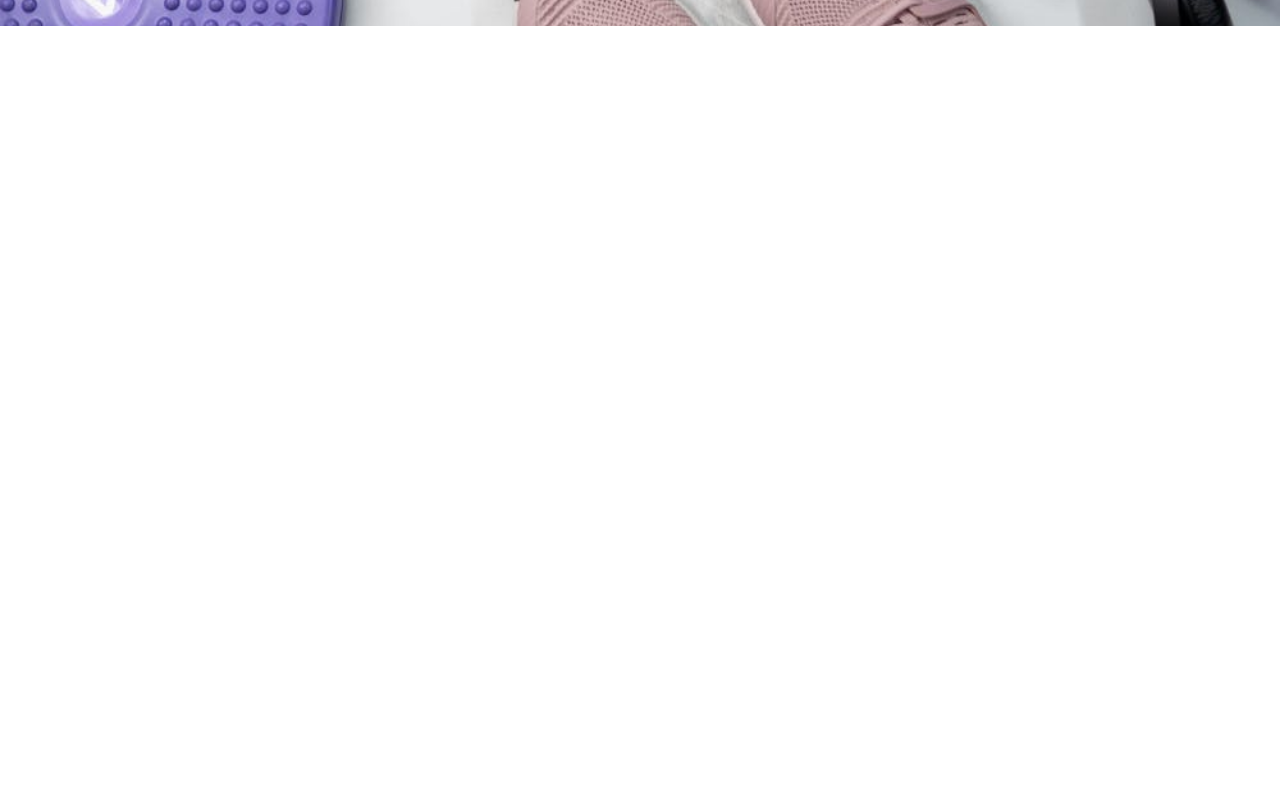
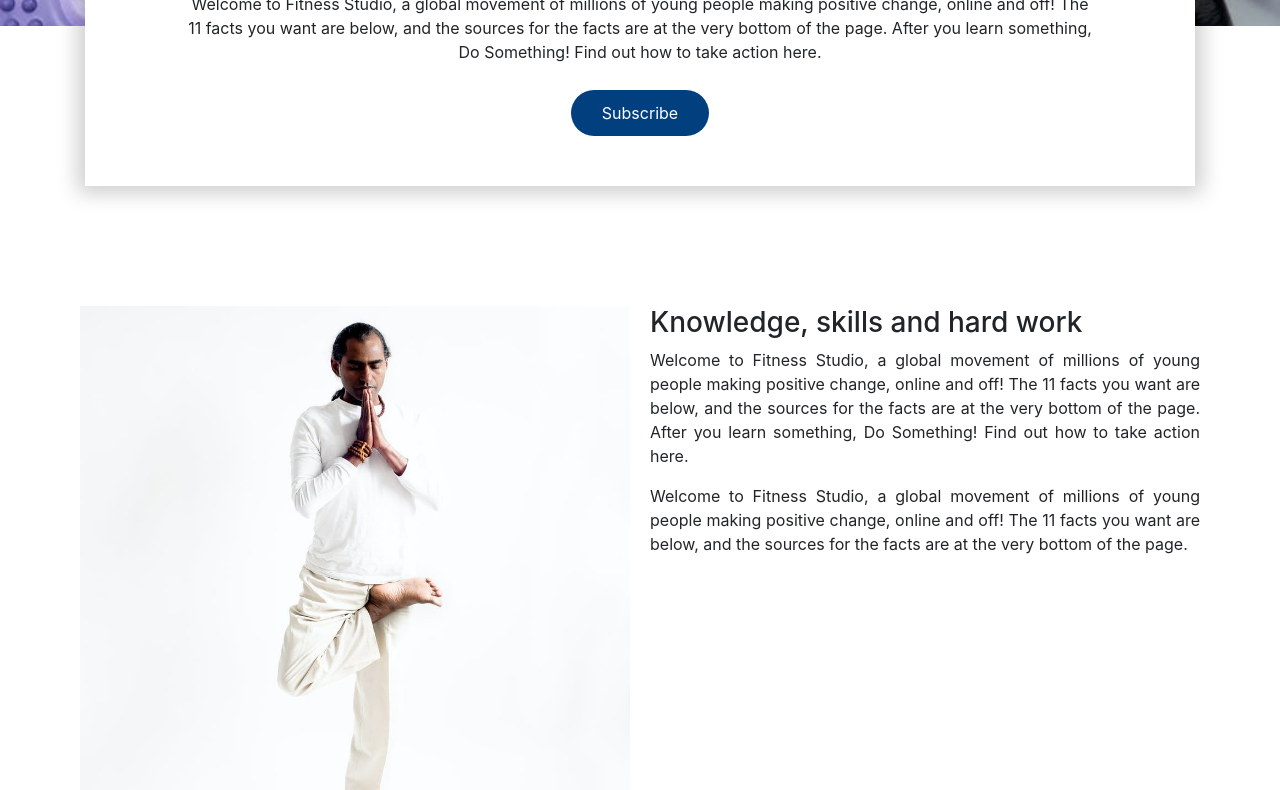
Before and after one commit to sireno89/Fitnes-Studio-, a plain HTML site: page index.html in a window 1280 px wide. Shown: the part 614-1404 px from the top of the page. Before the commit the page ends 800 px from the top, so only its background shows below. Drawn offline with nearby package versions, Linux system fonts and the light colour scheme.

Commit message:
add welcome-information

```diff
--- a/index.html
+++ b/index.html
@@ -48,5 +48,32 @@
 
   <!--Welcome Text-->
 
+  <section id="welcome">
+  <div class="container">
+    <div class="welcome text-center">
+      <h1>Welcome on Fitness Studio</h1>
+      <p>Welcome to Fitness Studio, a global movement of millions of young people making positive change, online and off! The 11 facts you want are below, and the sources for the facts are at the very bottom of the page. After you learn something, Do Something! Find out how to take action here. </p>
+      <button type="submit" class="btn home-btn">Subscribe</button>
+    </div>
+  </div>
+  </section>
+
+  <!--About us-->
+
+  <section id="about">
+    <div class="container">
+      <div class="row">
+        <div class="col-md-6 text-center">
+          <img src="images/run.jpeg" class="img-fluid">
+        </div>
+        <div class="col-md-6 text-justify">
+          <h3>Knowledge, skills and hard work</h3>
+          <p>Welcome to Fitness Studio, a global movement of millions of young people making positive change, online and off! The 11 facts you want are below, and the sources for the facts are at the very bottom of the page. After you learn something, Do Something! Find out how to take action here.</p>
+          <p>Welcome to Fitness Studio, a global movement of millions of young people making positive change, online and off! The 11 facts you want are below, and the sources for the facts are at the very bottom of the page.</p>
+        </div>
+      </div>
+    </div>
+  </section>
+
 </body>
 </html>
--- a/style.css
+++ b/style.css
@@ -24,3 +24,35 @@ nav .fa-bars{
   color: #fff!important;
   font-size: 26px;
 }
+
+/*  welcome text  */
+
+.welcome {
+  padding: 50px 100px;
+  margin-top: -140px;
+  background-color: #fff;
+  box-shadow: 0 0 20px 7px rgba(0, 0, 0, 0.2);
+}
+.welcome h1 {
+  color: #333;
+}
+.welcome .home-btn {
+  margin-top: 10px;
+  padding: 10px 30px;
+  border-radius: 30px;
+  color: #fff;
+  background-color: #013f7e;
+}
+.welcome .btn:focus {
+  box-shadow: none;
+}
+
+/*   About us   */
+
+#about {
+  padding-top: 100px;
+  padding-bottom: 100px;
+}
+#about .col-md-6 {
+  padding: 20px 10px;
+}
```
Also changed, not shown: images/run.jpeg (added).
